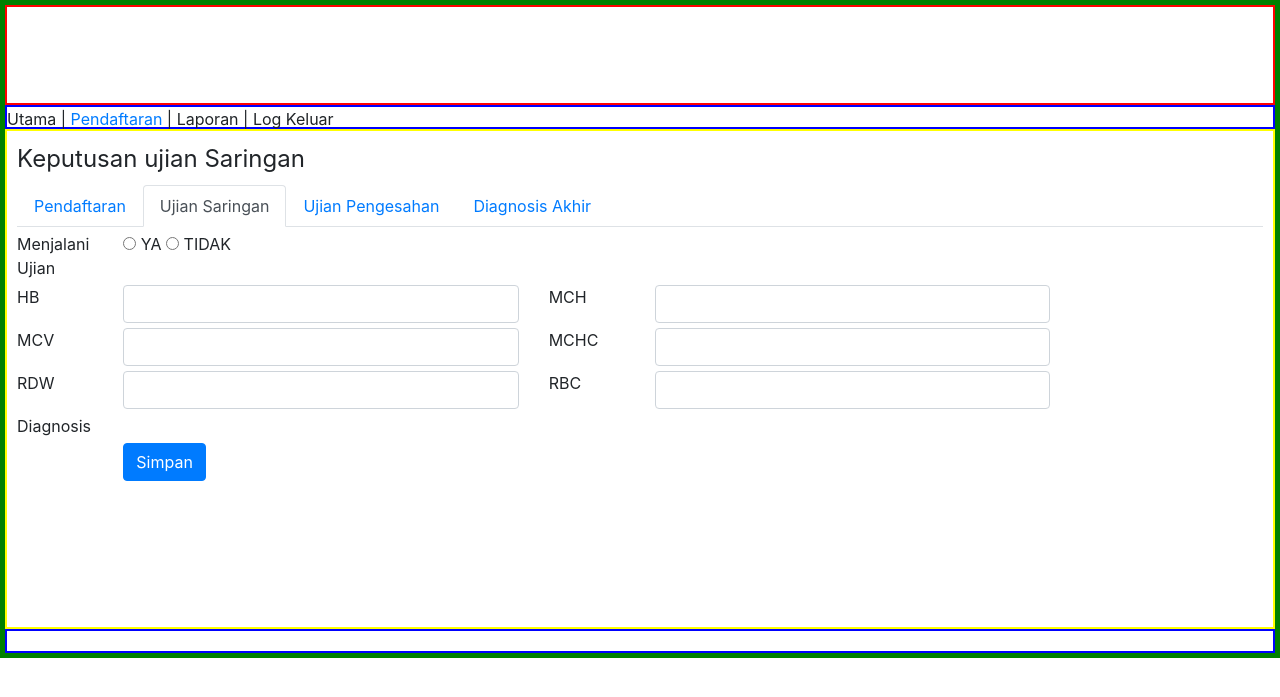
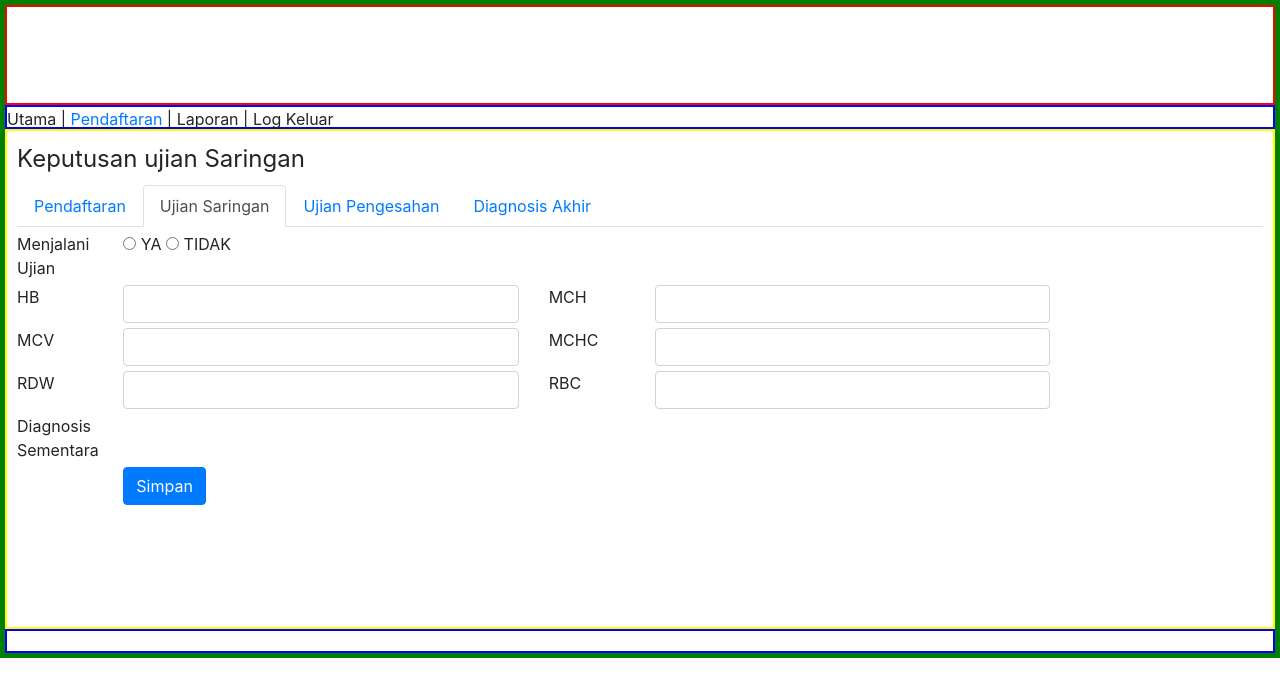
Before and after one commit to azman1204/sst, a PHP site: the page made by views/ujian-saringan/form.php in a window 1280 px wide. Shown: the top 697 px of the page. Run offline with PHP 8.4, Linux system fonts and the light colour scheme; the template is opened without the code that fills it, so the values that code supplies are empty; some libraries are stand-ins or nearby versions.

Commit message:
ujian saringan 2

```diff
--- a/views/ujian-saringan/form.php
+++ b/views/ujian-saringan/form.php
@@ -1,3 +1,8 @@
+<?php
+use yii\helpers\Html;
+use app\models\Rujukan;
+?>
+
 <legend>Keputusan ujian Saringan</legend>
 
 <ul class="nav nav-tabs">
@@ -50,8 +55,10 @@ if (isset($salah)) {
         <div class="col-sm-4"><input type="text" name="rbc" value="<?= $dat->rbc ?>" class="form-control"></div>
     </div>
     <div class="row">
-        <div class="col-sm-1">Diagnosis</div>
-        <div class="col-sm-4"></div>
+        <div class="col-sm-1">Diagnosis Sementara</div>
+        <div class="col-sm-4">
+            <?= Html::dropDownList('id_diag_sementara', $dat->id_diag_sementara, Rujukan::dd('diag_temp'), ['class' => 'form-control']) ?>
+        </div>
     </div>
     <div class="row">
         <div class="col-sm-1"></div>
```
Also changed, not shown: models/Rujukan.php (added, +10 -0 lines).
